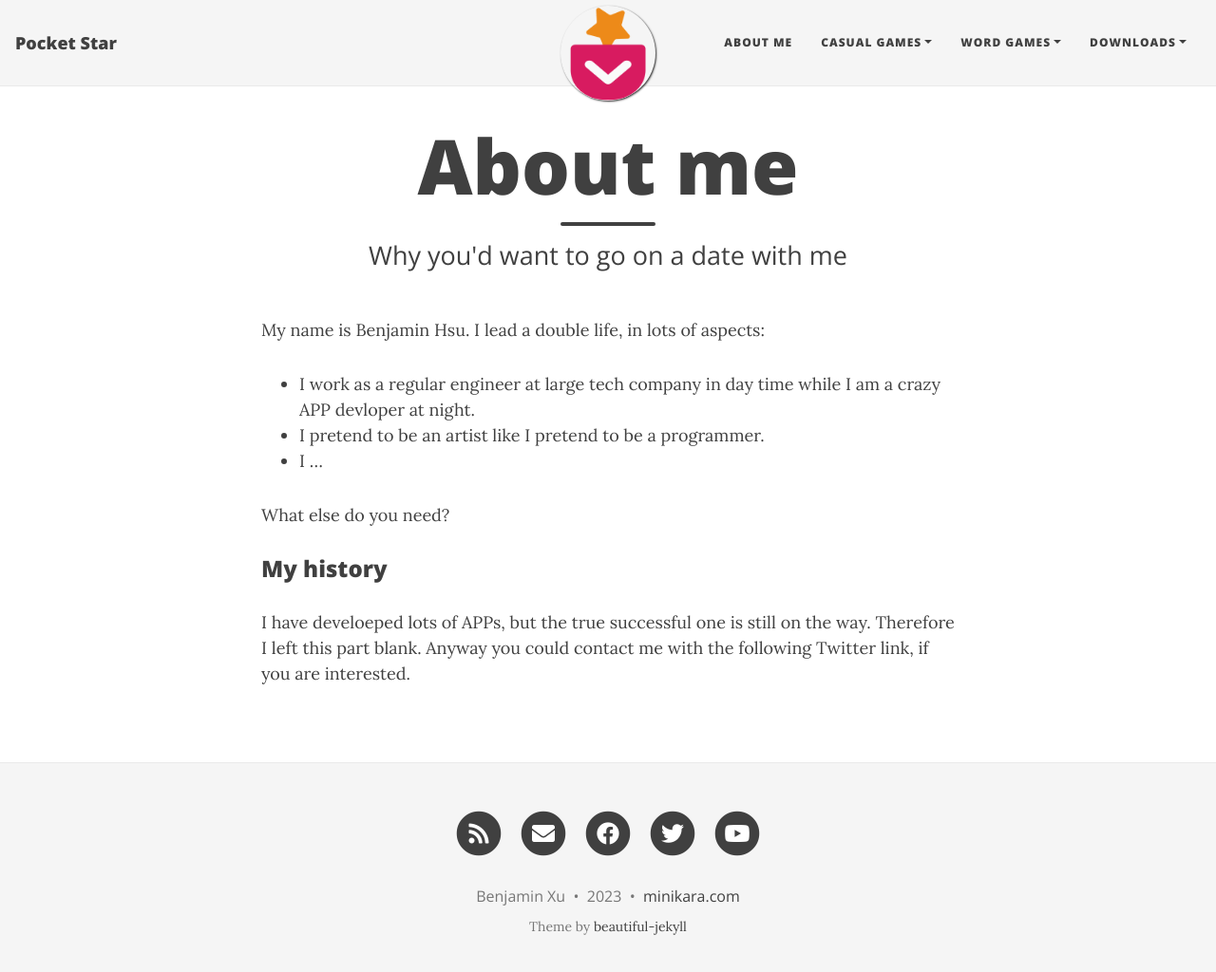
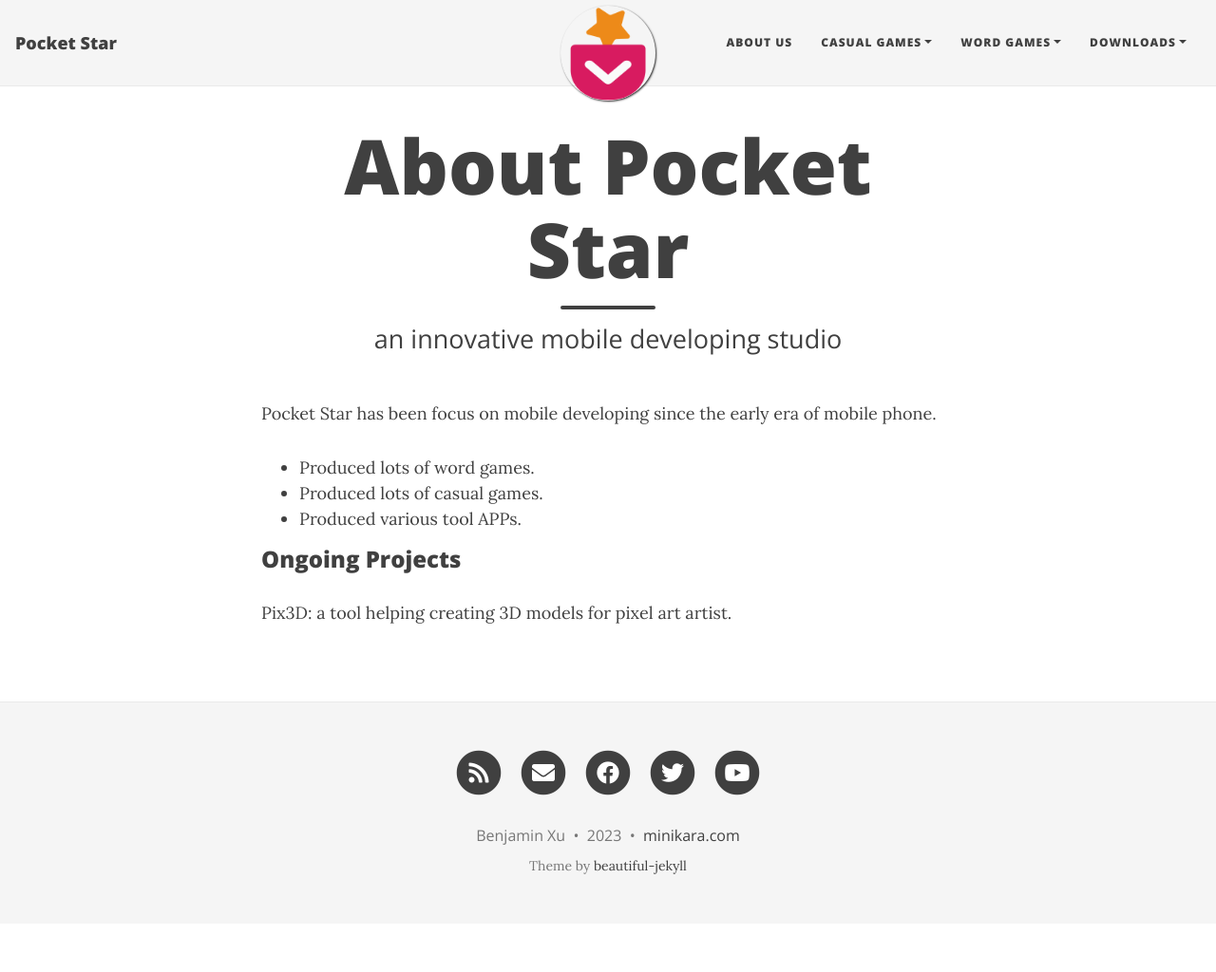
Before and after one commit to bitdream/bitdream.github.io, a Jekyll site: the page built from aboutme.md, in a window 1280 px wide and 1037 px high. Shown: the top 1024 px of the window at 95% size. Built offline with Jekyll 4.4.1, drawn with Linux system fonts in a browser that asks for light colours; nearby versions of some CDN libraries.

Commit message:
add pix3d

```diff
--- a/Gemfile
+++ b/Gemfile
@@ -6,6 +6,5 @@
 gem 'tzinfo-data'
 
 
-
 # gem "webrick", "~> 1.8"
 gem "webrick"
--- a/_config.yml
+++ b/_config.yml
@@ -12,13 +12,14 @@
 # --- List of links in the navigation bar --- #
 
 navbar-links:
-  About Me: "aboutme"
+  About Us: "aboutme"
   Casual Games:
     - Mahjong Tutorial: "beginner.htm"
     - Wordapp Crossword Maker: "projects/crosswordmaker/wordapp-crosswod-maker"
     - Combo Push: "projects/combopush/combopush"
     - Magic Bean: "projects/puyopuyo/puyopuyo"
     - Notebook: "projects/notebook/"
+    - Pix3D: "projects/pix3d/"
 
   Word Games:
     - Crossword with More Clues: "projects/easycrosswordmc/index"
--- a/aboutme.md
+++ b/aboutme.md
@@ -1,17 +1,15 @@
 ---
 layout: page
-title: About me
-subtitle: Why you'd want to go on a date with me
+title: About Pocket Star
+subtitle: an innovative mobile developing studio
 ---
 
-My name is Benjamin Hsu. I lead a double life, in lots of aspects:
+Pocket Star has been focus on mobile developing since the early era of mobile phone.
 
-- I work as a regular engineer at large tech company in day time while I am a crazy APP devloper at night.
-- I pretend to be an artist like I pretend to be a programmer.
-- I ...
+- Produced lots of word games.
+- Produced lots of casual games.
+- Produced various tool APPs.
 
-What else do you need?
 
-### My history
-I have develoeped lots of APPs, but the true successful one is still on the way. Therefore I left this part blank.
-Anyway you could contact me with the following Twitter link, if you are interested.
+### Ongoing Projects
+Pix3D: a tool helping creating 3D models for pixel art artist.
```
Also changed, not shown: projects/pix3d/index.html (added, +50 -0 lines), projects/pix3d/1024x500.png (added), projects/pix3d/icon512.png (added), projects/pix3d/screen/0.png (added), projects/pix3d/screen/1.png (added), projects/pix3d/screen/2.png (added), projects/pix3d/screen/3.png (added), projects/pix3d/screen/4.png (added).
